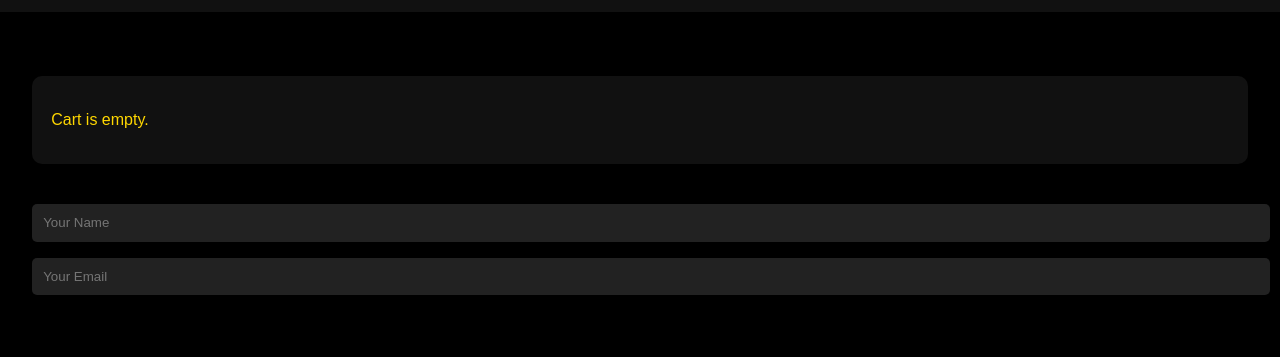
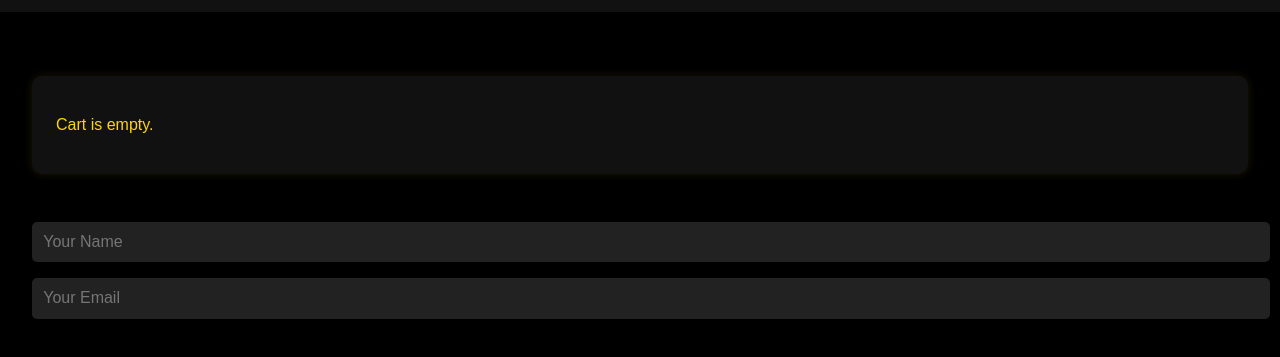
Before and after one commit to j0hnmb/x-customised-stripe-store, a website: page public/cart.html in a window 1280 px wide. Shown: the part 119-476 px from the top of the page. Drawn offline with Linux system fonts and the light colour scheme.

Commit message:
Fix: styled #cart section and cart display

```diff
--- a/public/cart.html
+++ b/public/cart.html
@@ -45,6 +45,10 @@
     })();
   </script>
 
-  <script src="products.js"></script>
+<script src="products.js"></script>
+<script>
+  viewCart(); // Show cart on page load
+</script>
+
 </body>
 </html>
--- a/public/style.css
+++ b/public/style.css
@@ -146,6 +146,20 @@ button:hover {
   margin-top: 2rem;
 }
 
+#cart {
+  background: var(--card-bg);
+  padding: 1.5rem;
+  border-radius: 10px;
+  margin-top: 2rem;
+  box-shadow: 0 0 8px rgba(255, 215, 0, 0.1);
+}
+
+#cart h3 {
+  font-size: 1.2rem;
+  margin-bottom: 1rem;
+  color: var(--accent);
+}
+
 .cart-list {
   list-style: none;
   padding: 0;
@@ -194,14 +208,16 @@ button:hover {
 }
 
 #checkout-form input {
-  width: 100%;
-  padding: 0.7rem;
-  margin: 0.5rem 0;
+  background: #222;
+  color: var(--text);
   border: none;
   border-radius: 5px;
-  background: #222;
-  color: var(--text);
+  padding: 0.7rem;
+  margin-top: 1rem;
+  width: 100%;
+  font-size: 1rem;
 }
+
 
 /* Theme toggle */
 .theme-btn {
```
